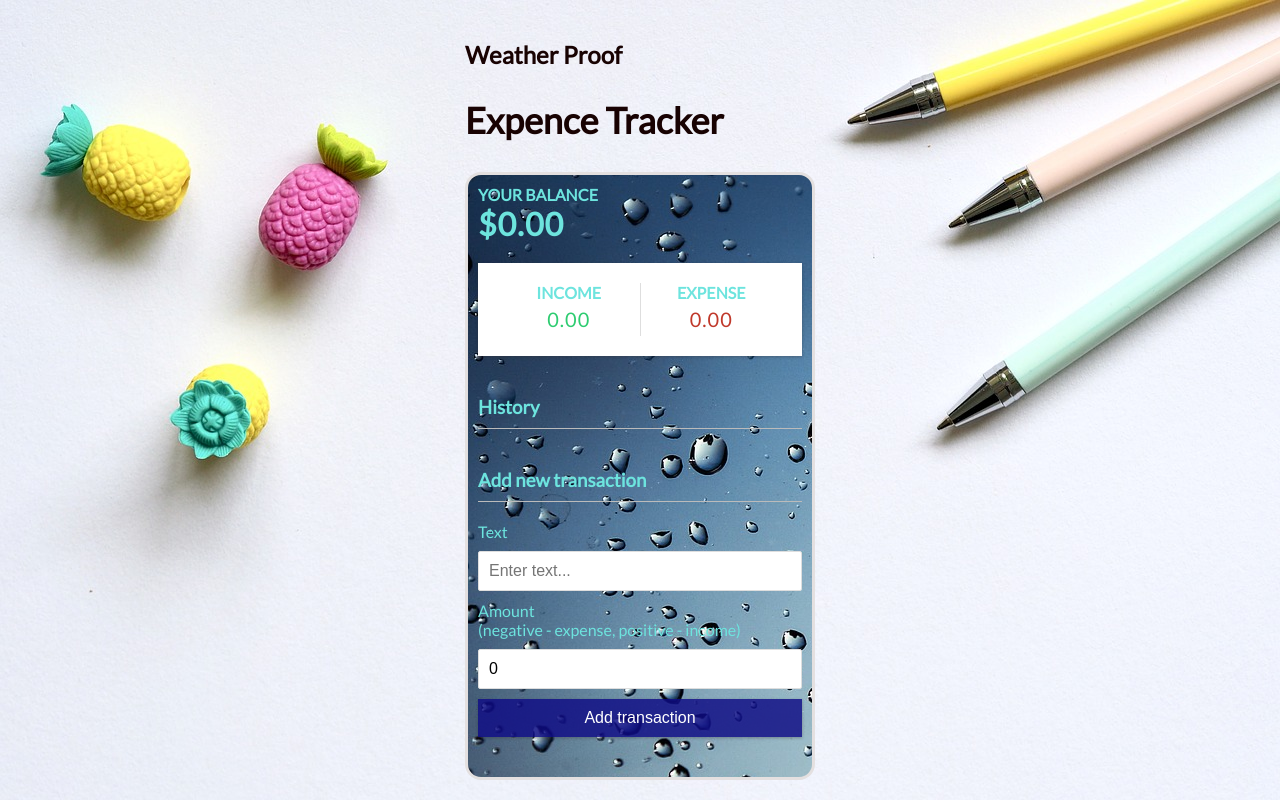
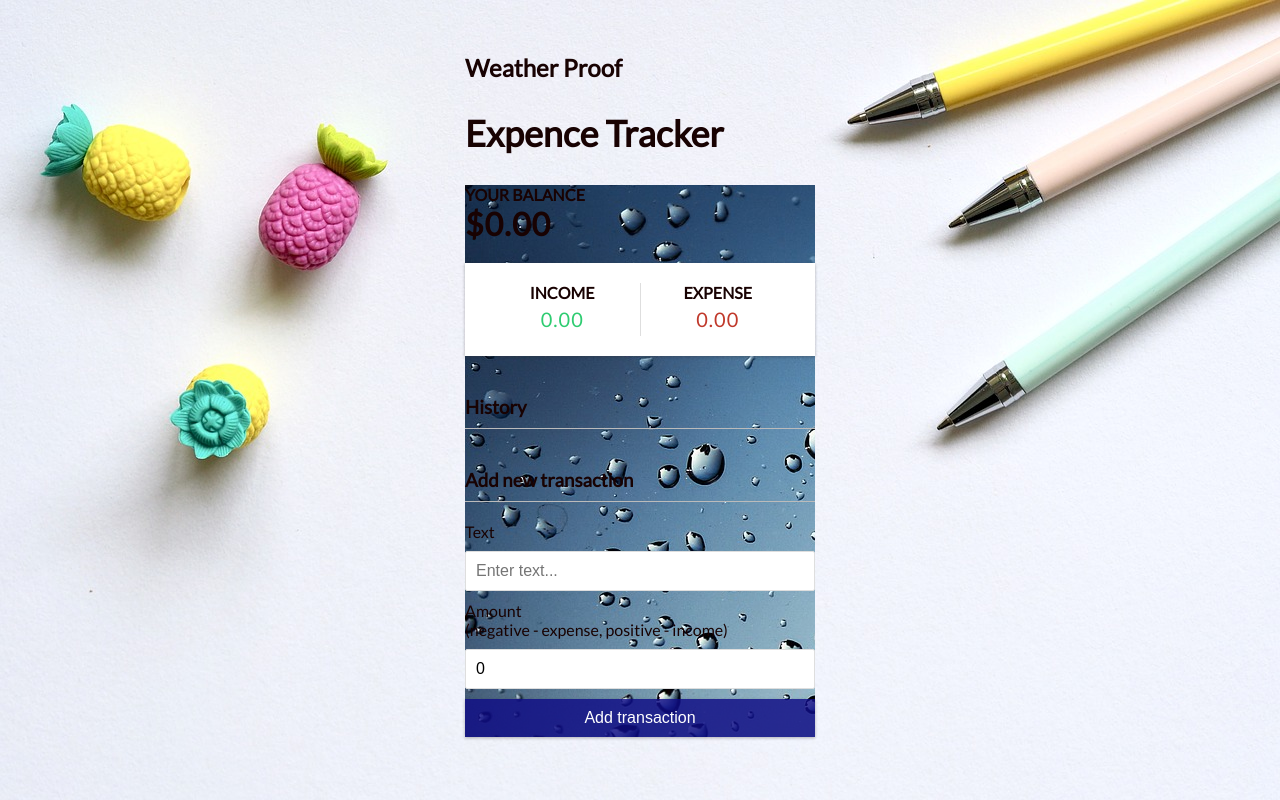
Before and after one commit to KamranIshrat/expence-tracker-app, a React (Create React App) app: page / in a window 1280 px wide. Built offline with nearby package versions, Linux system fonts and the light colour scheme.

Commit message:
Sroll Check 03

```diff
--- a/src/App.css
+++ b/src/App.css
@@ -12,14 +12,6 @@
 body {
   background-image: url("/table.jpg");
   color: rgb(24, 2, 2);
-  position: absolute;
-  top: 0;
-  left: 0;
-  overflow: auto;
-  min-width: 100%;
-  min-height: 100%;
-
-
   display: flex;
   flex-direction: column;
   align-items: center;
@@ -28,21 +20,26 @@ body {
   margin: 0;
   font-family: 'Lato', sans-serif;
 
+  /*position: absolute;
+  top: 0;
+  left: 0;
+  overflow: auto;
+  min-width: 100%;
+  min-height: 100%;*/
+
 }
 
 .container {
-
   background-image: url("/rain.jpg");
   margin: 30px, auto;
   width: 350px;
-  border-style: solid;
+
+  /*border-style: solid;
   padding: 10px;
   border-color: rgb(228, 224, 224);
   border-radius: 1em;
   border-style: double, 2em;
-  color: rgb(109, 228, 222);
-
-
+  color: rgb(109, 228, 222);*/
 
 }
 
```
